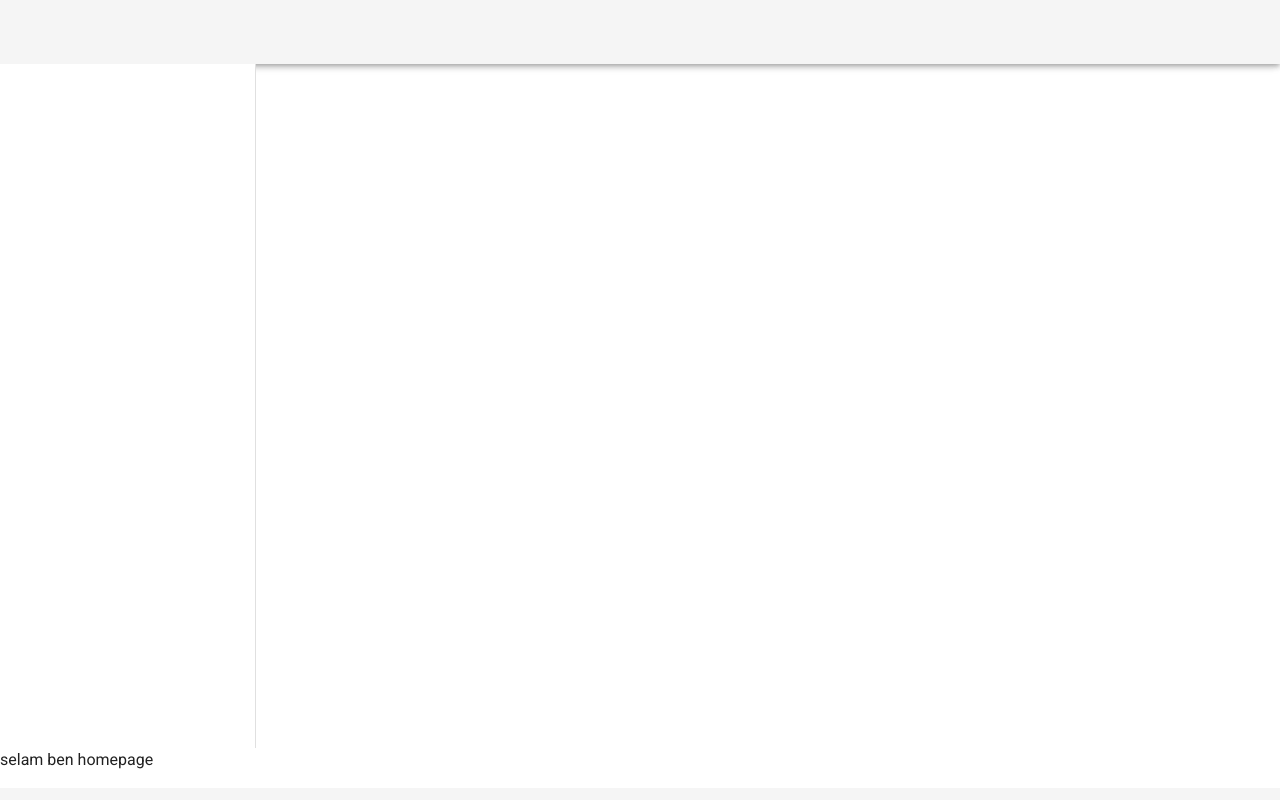
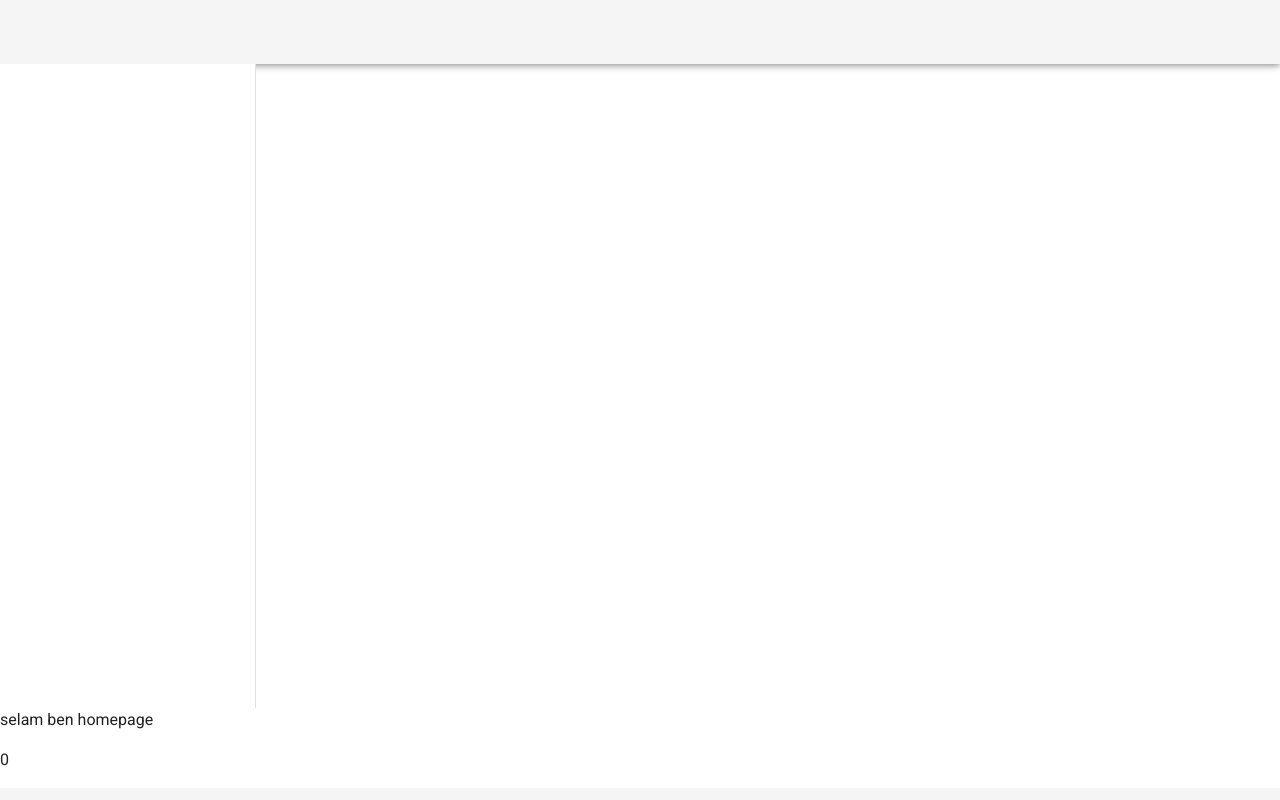
Before and after one commit to BerkayGezbeli/personal-blog, a Vue app: page /#/ in a window 1280 px wide. Built offline with nearby package versions, Linux system fonts and the light colour scheme.

Commit message:
adding vuex

```diff
--- a/package.json
+++ b/package.json
@@ -11,7 +11,8 @@
     "core-js": "^3.8.3",
     "vue": "^2.6.14",
     "vue-router": "^3.6.5",
-    "vuetify": "^2.6.0"
+    "vuetify": "^2.6.0",
+    "vuex": "^3.0.1"
   },
   "devDependencies": {
     "@babel/core": "^7.12.16",
--- a/src/components/homePage.vue
+++ b/src/components/homePage.vue
@@ -1,9 +1,22 @@
 <template>
-  <p>selam ben homepage</p>
+  <div>
+    <p>selam ben homepage</p>
+    <p>{{deneme}}</p>
+  </div>
 </template>
 
 <script>
 export default {
+  data() {
+    return{
+    }
+  },
+
+  computed: {
+    deneme() {
+      return this.$store.state.counter
+    }
+  }
 
 }
 </script>
--- a/src/main.js
+++ b/src/main.js
@@ -3,6 +3,7 @@
 import vuetify from './plugins/vuetify'
 import VueRouter from 'vue-router'
 import { routes } from './routes.js';
+import { store } from './store/store.js' //main dosyada import edilir.
 
 Vue.config.productionTip = false
 
@@ -15,5 +16,6 @@
 new Vue({
   vuetify,
   router,
+  store,
   render: h => h(App)
 }).$mount('#app')
--- /dev/null
+++ b/src/store/store.js
@@ -0,0 +1,14 @@
+import Vue from "vue";
+import Vuex from "vuex"; // import işlemleri yapılır
+
+Vue.use(Vuex);  // Vue içerisinde bu kütüphaneyi kullanacaz
+
+export const store = new Vuex.Store({
+
+    state: {
+
+        counter: 0 //örnek
+
+    }
+
+});
```
Also changed, not shown: 1 other file (tests, documents, lock files or other folders).
